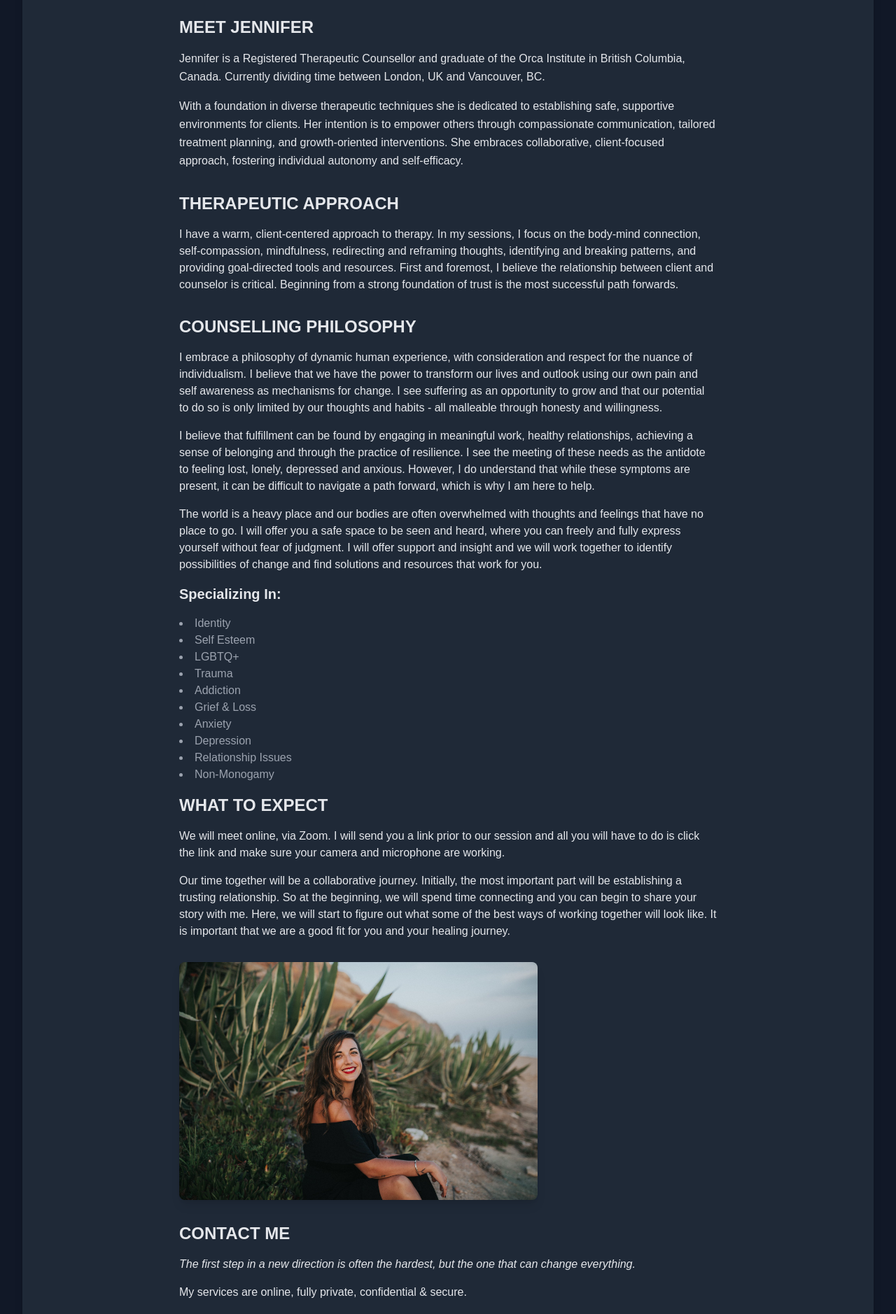
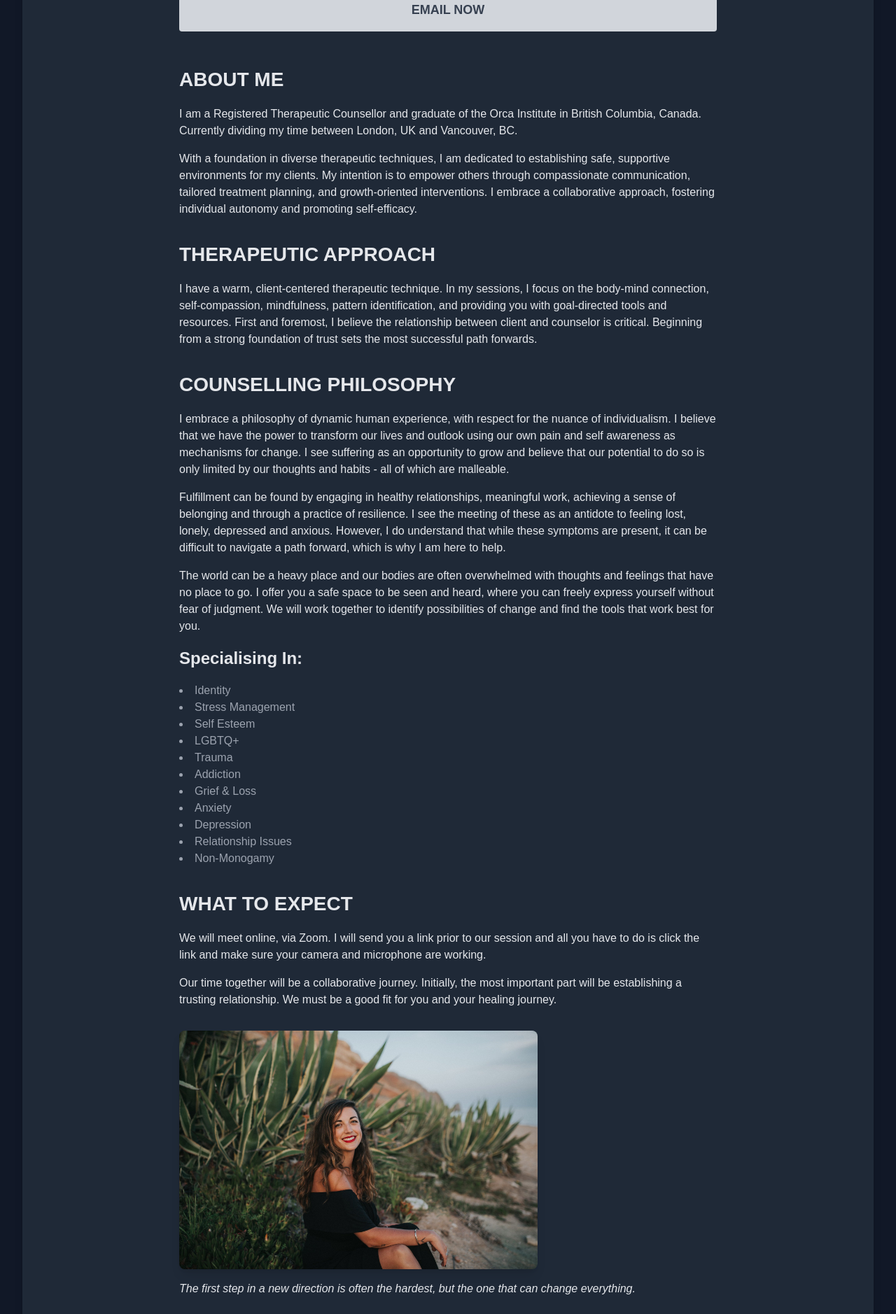
Before and after one commit to devonsydney/jh, a Next.js app: page / in a window 1280 px wide. Shown: the part 880-2758 px from the top of the page at 70% size. Built offline with nearby package versions, Linux system fonts and the light colour scheme; a web font is replaced by a local one.

Commit message:
variety of language and format changes

```diff
--- a/app/page.tsx
+++ b/app/page.tsx
@@ -32,43 +32,44 @@ export default function About() {
               <p className="mb-8">
                 <a
                   href="mailto:info@jenniferhazard.com" className="block w-full bg-gray-300 text-gray-700 py-4 px-4 rounded text-center hover:bg-gray-400 transition duration-300 font-bold uppercase">
-                    Now Accepting Clients - Email Now
+                    Accepting New Clients<br/>Email Now
                 </a>
               </p>
             </div>
-            <div className="w-full md:w-2/3 text-base leading-relaxed">
-              <h2 className="text-2xl font-bold uppercase mb-4 text-gray-200">Meet Jennifer</h2>
+            <section id="about" className="mt-4 w-full md:w-2/3">
+              <h2 className="text-2xl font-bold uppercase mb-4 text-gray-200">About Me</h2>
               <div>
                 <p className="mb-4">
-                  Jennifer is a Registered Therapeutic Counsellor and graduate of the Orca Institute in British Columbia, Canada. Currently dividing time between London, UK and Vancouver, BC.
+                  I am a Registered Therapeutic Counsellor and graduate of the Orca Institute in British Columbia, Canada. Currently dividing my time between London, UK and Vancouver, BC.
                 </p>
                 <p className="mb-4">
-                  With a foundation in diverse therapeutic techniques she is dedicated to establishing safe, supportive environments for clients. Her intention is to empower others through compassionate communication, tailored treatment planning, and growth-oriented interventions. She embraces collaborative, client-focused approach, fostering individual autonomy and self-efficacy.
+                  With a foundation in diverse therapeutic techniques, I am dedicated to establishing safe, supportive environments for my clients. My intention is to empower others through compassionate communication, tailored treatment planning, and growth-oriented interventions. I embrace a collaborative approach, fostering individual autonomy and promoting self-efficacy.
                 </p>
               </div>
-            </div>
+            </section>
             <section id="about" className="mt-4 w-full md:w-2/3">
               <h2 className="text-2xl font-bold uppercase mb-4 text-gray-200">Therapeutic Approach</h2>
               <p className="mb-4">
-                I have a warm, client-centered approach to therapy. In my sessions, I focus on the body-mind connection, self-compassion, mindfulness, redirecting and reframing thoughts, identifying and breaking patterns, and providing goal-directed tools and resources. First and foremost, I believe the relationship between client and counselor is critical. Beginning from a strong foundation of trust is the most successful path forwards.
+                I have a warm, client-centered therapeutic technique. In my sessions, I focus on the body-mind connection, self-compassion, mindfulness, pattern identification, and providing you with goal-directed tools and resources. First and foremost, I believe the relationship between client and counselor is critical. Beginning from a strong foundation of trust sets the most successful path forwards.
               </p>
             </section>
             <section className="mt-4 w-full md:w-2/3">
               <h2 className="text-2xl font-bold uppercase mb-4 text-gray-200">Counselling Philosophy</h2>
               <p className="mb-4">
-                I embrace a philosophy of dynamic human experience, with consideration and respect for the nuance of individualism. I believe that we have the power to transform our lives and outlook using our own pain and self awareness as mechanisms for change. I see suffering as an opportunity to grow and that our potential to do so is only limited by our thoughts and habits - all malleable through honesty and willingness.
+                I embrace a philosophy of dynamic human experience, with respect for the nuance of individualism. I believe that we have the power to transform our lives and outlook using our own pain and self awareness as mechanisms for change. I see suffering as an opportunity to grow and believe that our potential to do so is only limited by our thoughts and habits - all of which are malleable.
               </p>
               <p className="mb-4">
-                I believe that fulfillment can be found by engaging in meaningful work, healthy relationships, achieving a sense of belonging and through the practice of resilience. I see the meeting of these needs as the antidote to feeling lost, lonely, depressed and anxious. However, I do understand that while these symptoms are present, it can be difficult to navigate a path forward, which is why I am here to help.
+                Fulfillment can be found by engaging in healthy relationships, meaningful work, achieving a sense of belonging and through a practice of resilience. I see the meeting of these as an antidote to feeling lost, lonely, depressed and anxious. However, I do understand that while these symptoms are present, it can be difficult to navigate a path forward, which is why I am here to help.
               </p>
               <p className="mb-4">
-                The world is a heavy place and our bodies are often overwhelmed with thoughts and feelings that have no place to go. I will offer you a safe space to be seen and heard, where you can freely and fully express yourself without fear of judgment. I will offer support and insight and we will work together to identify possibilities of change and find solutions and resources that work for you.
+                The world can be a heavy place and our bodies are often overwhelmed with thoughts and feelings that have no place to go. I offer you a safe space to be seen and heard, where you can freely express yourself without fear of judgment. We will work together to identify possibilities of change and find the tools that work best for you.
               </p>
             </section>
-            <section className="w-full md:w-2/3">
-              <h2 className="text-xl font-bold mb-4 text-gray-200">Specializing In:</h2>
+            <section className="w-full md:w-2/3 mb-4">
+              <h2 className="text-xl font-bold mb-4 text-gray-200">Specialising In:</h2>
               <ul className="list-disc list-inside text-gray-400">
               <li>Identity</li>
+              <li>Stress Management</li>
               <li>Self Esteem</li>
               <li>LGBTQ+</li>
               <li>Trauma</li>
@@ -83,10 +84,10 @@ export default function About() {
             <section className="mt-4 w-full md:w-2/3">
               <h2 className="text-2xl font-bold uppercase mb-4 text-gray-200">What to Expect</h2>
               <p className="mb-4">
-                We will meet online, via Zoom. I will send you a link prior to our session and all you will have to do is click the link and make sure your camera and microphone are working.
+                We will meet online, via Zoom. I will send you a link prior to our session and all you have to do is click the link and make sure your camera and microphone are working.
               </p>
               <p className="mb-4">
-                Our time together will be a collaborative journey. Initially, the most important part will be establishing a trusting relationship. So at the beginning, we will spend time connecting and you can begin to share your story with me. Here, we will start to figure out what some of the best ways of working together will look like. It is important that we are a good fit for you and your healing journey.
+                Our time together will be a collaborative journey. Initially, the most important part will be establishing a trusting relationship. We must be a good fit for you and your healing journey.
               </p>
             </section>
             <section className="mt-4 w-full md:w-2/3">
@@ -99,25 +100,25 @@ export default function About() {
                   />
                 </div>
               </div>
+              <p className="mt-4">
+                <i>The first step in a new direction is often the hardest, but the one that can change everything.</i>
+              </p>
             </section>
             <section id="contact" className="mt-8 w-full md:w-2/3">
               <h2 className="text-2xl font-bold uppercase mb-4 text-gray-200">Contact Me</h2>
               <p className="mb-4">
-                <i>The first step in a new direction is often the hardest, but the one that can change everything.</i>
+                My services are online, confidential, and secure.
               </p>
-              <p className="mb-4">
-                My services are online, fully private, confidential & secure.
-              </p>
-              <p className="mb-4">
-                <li>Book <b>a free 20-minute phone consult</b> to see if we&apos;re a good fit.</li>
-                <li>Book <b>a 50-minute video session</b> for <b>£50</b> (UK clients) or <b>$90 CAD</b> (Canadian clients).</li>
-              </p>
+              <ul className="mb-4 list-disc list-inside space-y-1">
+                <li><b>Free 15-minute phone consults</b> available to see if we&apos;re a good fit.</li>
+                <li><b>50-minute video sessions</b> available for <b>£50</b> (UK clients) or <b>$90 CAD</b> (Canadian clients).</li>
+              </ul>
             </section>
             <section id="contact" className="mt-8 w-full md:w-2/3">
               <p className="mb-4">
                 <a
                   href="mailto:info@jenniferhazard.com" className="block w-full bg-gray-300 text-gray-700 py-4 px-4 rounded text-center hover:bg-gray-400 transition duration-300 font-bold uppercase">
-                    Please Email Me To Schedule
+                    Email Now To Book
                 </a>
               </p>
             </section>
--- a/tailwind.config.ts
+++ b/tailwind.config.ts
@@ -13,6 +13,14 @@ const config: Config = {
         "gradient-conic":
           "conic-gradient(from 180deg at 50% 50%, var(--tw-gradient-stops))",
       },
+      fontSize: {
+        'base': '1.125rem', // 18px
+        'lg': '1.25rem',   // 20px
+        'xl': '1.5rem',    // 24px
+        '2xl': '1.75rem',  // 28px
+        '3xl': '2rem',     // 32px
+        '4xl': '2.5rem',   // 40px
+      },
     },
   },
   plugins: [],
```
Also changed, not shown: app/globals.css (line endings or trailing spaces).
